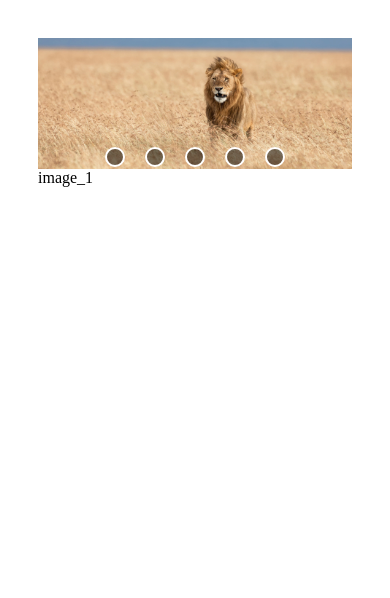
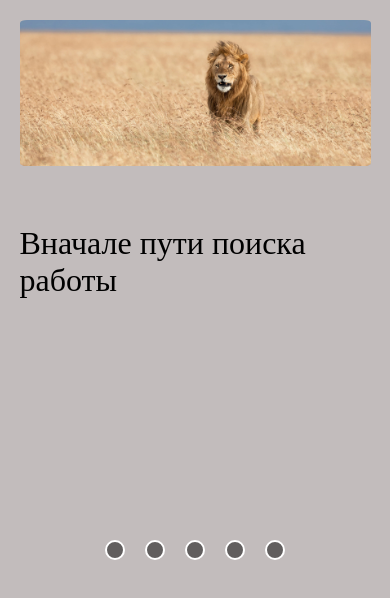
Before and after one commit to margoroma/cssMemSlider, a plain HTML site: page cssMemSlider/index.html in a window 390 px wide. Drawn offline with Linux system fonts and the light colour scheme.

Commit message:
feat: add media request (Sun Oct 17 11:42:42     2021)

```diff
--- a/cssMemSlider/css/style.css
+++ b/cssMemSlider/css/style.css
@@ -1,23 +1,29 @@
-/* body {
+html {
+    background-color: rgb(194, 188, 188);
+}
+
+body {
     display: flex;
     align-items: center;
     justify-content: center;
+    margin: 5% ;
 }
 
 img {
     max-width: 100%;
+    border-radius: 2%;
 }
 
 .container {
     position: relative;
-    max-width: 1000px;
+    max-width: 90vw;
     width: 100%;
     overflow: hidden;
+    height: 80vh;
 }
 
 .slide {
     display: flex;
-
     transform: translate3d(0, 0, 0);
     transition: all 600ms;
     animation-name: austoplay;
@@ -34,98 +40,28 @@ img {
     flex-shrink: 0;
     flex-grow: 0;
     max-width: 100%;
+    width: 100%;
+}
+
+.item_slide label {
+    position: absolute;
+    font-size: 2rem;
+    bottom: -20%;
+    color: black;
 }
 
 .pagination {
     position: absolute;
-    width: 100%;
-    bottom: 20px;
-    left: 0;
-    display: flex;
-    align-items: center;
-    justify-content: center;
-    flex-wrap: wrap;
-}
-
-.pagination_item {
-    display: flex;
-    align-items: center;
-    text-align: center;
-    overflow: hidden;
-    flex-direction: column;
-    width: 16px;
-    height: 16px;
-    cursor: pointer;
-    margin: 0 10px;
-    transition: all 300ms;
-}
-
-.pagination_item img {
-    display: inline-block;
-    max-width: none;
-    height: 100%;
-    transform: scale(1);
-    opacity: 0;
-    transition: all 300ms;
-}
-
-.pagination_item:hover {
-    transform: scale(2);
-} */
-
-body{
-    display: flex;
-    align-items: center;
-    justify-content: center;
-    padding: 30px;
-}
-
-img{
-    max-width: 100%;
-}
-
-.container {
-    position: relative;
-    max-width: 1000px;
-    width: 100%;
-    /* border-radius: 50%; */
-    overflow: hidden;
-    /* height: 500px; */
-}
-
-.slide {
-    display: flex;
-    transform: translate3d(0, 0, 0);
-    transition: all 600ms;
-    animation-name: austoplay;
-    animation-duration: 6.5s;
-    animation-direction: alternate;
-    animation-fill-mode: forwards;
-    animation-iteration-count: infinite;
-}
-
-.item_slide{
-    position: relative;
-    display: flex;
-    flex-direction: column;
-    flex-shrink: 0;
-    flex-grow: 0;
-    max-width: 100%;
-    width: 100%;
-}
-
-.pagination{
-    position: absolute;
-    bottom: 20px;
+    bottom: 10%;
     left: 0;
     display: flex;
     flex-wrap: wrap;
     align-items: center;
-    justify-content: center;
+    justify-content: flex-end;
     width: 100%;
 }
 
-.pagination_item{
+.pagination_item {
     display: flex;
     flex-direction: column;
     align-items: center;
@@ -142,11 +78,11 @@ img{
     transition: all 300ms;
 }
 
-.pagination_item:hover{
+.pagination_item:hover {
     transform: scale(2);
 }
 
-.pagination_item img{
+.pagination_item img {
     display: inline-block;
     max-width: none;
     height: 100%;
@@ -155,58 +91,92 @@ img{
     transition: all 300ms;
 }
 
-.pagination_item:hover img{
+.pagination_item:hover img {
     opacity: 1;
     transform: scale(1);
 }
 
 
-input[id="1"]:checked ~ .slide{
+input[id="1"]:checked ~ .slide {
     animation: none;
     transform: translate3d(0, 0, 0);
 }
 
-input[id="1"]:checked ~ .pagination .pagination_item[for="1"]{
+input[id="1"]:checked ~ .pagination .pagination_item[for="1"] {
     background: #fff;
 }
 
-input[id="2"]:checked ~ .slide{
+input[id="2"]:checked ~ .slide {
     animation: none;
     transform: translate3d(calc(-100% * 1), 0, 0);
 }
 
-input[id="2"]:checked ~ .pagination .pagination_item[for="2"]{
+input[id="2"]:checked ~ .pagination .pagination_item[for="2"] {
     background: #fff;
 }
 
-input[id="3"]:checked ~ .slide{
+input[id="3"]:checked ~ .slide {
     animation: none;
     transform: translate3d(calc(-100% * 2), 0, 0);
 }
 
-input[id="3"]:checked ~ .pagination .pagination_item[for="3"]{
+input[id="3"]:checked ~ .pagination .pagination_item[for="3"] {
     background: #fff;
 }
 
-input[id="4"]:checked ~ .slide{
+input[id="4"]:checked ~ .slide {
     animation: none;
     transform: translate3d(calc(-100% * 3), 0, 0);
 }
 
-input[id="4"]:checked ~ .pagination .pagination_item[for="4"]{
+input[id="4"]:checked ~ .pagination .pagination_item[for="4"] {
     background: #fff;
 }
 
-input[id="5"]:checked ~ .slide{
+input[id="5"]:checked ~ .slide {
     animation: none;
     transform: translate3d(calc(-100% * 4), 0, 0);
 }
 
-input[id="5"]:checked ~ .pagination .pagination_item[for="5"]{
+input[id="5"]:checked ~ .pagination .pagination_item[for="5"] {
     background: #fff;
 }
 
-/* @keyframes autoplay{
+@media (max-width: 768px){
+
+    .container {
+        max-width: 768px;
+        margin: 0 auto;
+    }
+    .pagination {
+        justify-content: center;
+        bottom: 20%;
+    }
+    .item_slide label {
+        bottom: -90%;
+    }
+}
+@media (max-width: 320px){
+
+    .container {
+        max-width: 320px;
+        margin: 0 auto;
+    }
+    .pagination {
+        justify-content: center;
+        bottom: 70%;
+    }
+    .pagination_item {
+        width: 12px;
+        height: 12px;
+    }
+    .item_slide label {
+        font-size: 20px;
+        bottom: -100%;
+    }
+}
+
+/* @keyframes autoplay {
     20%{
         transform: translate3d(calc(-100% * 0), 0, 0);
     }
--- a/cssMemSlider/index.html
+++ b/cssMemSlider/index.html
@@ -17,19 +17,19 @@
         <div class="slide">
             <div class="item_slide">
                 <img src="/assest/1_.jpg" alt="slide1">
-                <label for="1" class="label_item_slide">image_1</label></div>
+                <label for="1" class="label_item_slide">Вначале пути поиска работы</label></div>
             <div class="item_slide">
                 <img src="/assest/2_.jpg" alt="slide2">
-                <label for="2" class="label_item_slide">image_2</label></div>
+                <label for="2" class="label_item_slide">Когда кажется, что несешь тонны знаний</label></div>
             <div class="item_slide">
                 <img src="/assest/3_.jpg" alt="slide3">
-                <label for="3" class="label_item_slide">image_3</label></div>
+                <label for="3" class="label_item_slide">Когда не успеваешь до дедлайна и призываешь все силы</label></div>
             <div class="item_slide">
                 <img src="/assest/4_.jpg" alt="slide4">
-                <label for="4" class="label_item_slide">image_4</label></div>
+                <label for="4" class="label_item_slide">После того, как выполнил задание в срок и полностью</label></div>
             <div class="item_slide">
                 <img src="/assest/5_.jpg" alt="slide5">
-                <label for="5" class="label_item_slide">image_5</label></div>
+                <label for="5" class="label_item_slide">Когда стали задавать вопросы на первом собеседовании</label></div>
         </div>
         <div class="pagination">
             <label for="1" class="pagination_item">
```
Also changed, not shown: cssMemSlider/assest/1.jpg (deleted), cssMemSlider/assest/2.jpg (deleted), cssMemSlider/assest/3.jpg (deleted), cssMemSlider/assest/4.jpg (deleted), cssMemSlider/assest/img1.jpg (deleted), cssMemSlider/assest/img2.jpg (deleted), cssMemSlider/assest/img3.jpg (deleted), cssMemSlider/assest/img4.jpg (deleted), cssMemSlider/assest/img5.jpg (deleted).
